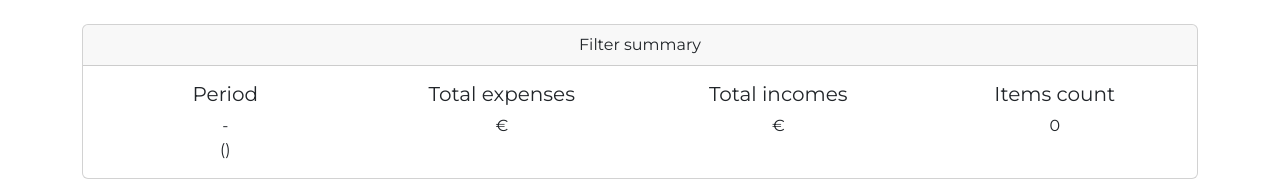
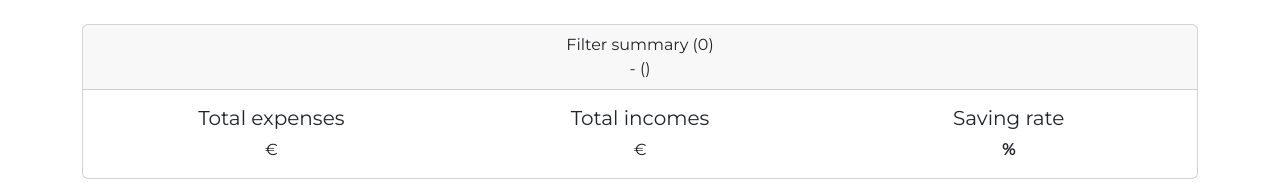
Before and after one commit to paolomarr/finanze-django, a Django app: page /movimenti/list in a window 1280 px wide. Shown: the part 136-323 px from the top of the page. Run offline with Django 3.2, Linux system fonts and the light colour scheme; the visitor is signed in with stand-in values (Sample User, id 1); data that the repository does not hold is empty; style sheets or scripts are compiled from the project's sources; some libraries are stand-ins or nearby versions.

Commit message:
#?, slight rework on movement list summary

```diff
--- a/app/finanze/movimenti/templates/movimenti/list.html
+++ b/app/finanze/movimenti/templates/movimenti/list.html
@@ -14,27 +14,22 @@
 	<div id="summary">
 		<div class="card text-center">
 			<div class="card-header">
-					{% translate "Filter summary" %}
+				{% translate "Filter summary" %} ({{summary.count}})<br/>
+				{{summary.datefrom | date:"SHORT_DATE_FORMAT"}} - {{summary.dateto | date:"SHORT_DATE_FORMAT"}} ({{summary.datefrom|timesince:summary.dateto}})
 			</div>
 			<div class="card-body">
 				<div class="row gy-3">
-						<div class="col-12 col-xl-3">
-							<h5 class="card-title">{% translate "Period" %}</h5>
-							<p class="card-text ">{{summary.datefrom | date:"SHORT_DATE_FORMAT"}} - {{summary.dateto | date:"SHORT_DATE_FORMAT"}}
-								<br/>
-							({{summary.datefrom|timesince:summary.dateto}})</p>
-						</div>
-						<div class="col-12 col-xl-3">
+					<div class="col-12 col-xl-4">
 						<h5 class="card-title">{% translate "Total expenses" %}</h5>
 						<p class="card-text currency">{{summary.expenses | floatformat:2 }}</p>
 					</div>
-						<div class="col-12 col-xl-3">
+					<div class="col-12 col-xl-4">
 						<h5 class="card-title">{% translate "Total incomes" %}</h5>
 						<p class="card-text currency">{{summary.incomes | floatformat:2 }}</p>
 					</div>
-						<div class="col-12 col-xl-3">
-							<h5 class="card-title">{% translate "Items count" %}</h5>
-							<p class="card-text">{{summary.count}}</p>
+					<div class="col-12 col-xl-4">
+						<h5 class="card-title">{% translate "Saving rate" %}</h5>
+						<p class="card-text fw-bold">{{summary.savingrate | floatformat:2 }} %</p>
 					</div>
 				</div>
 			</div>
--- a/app/finanze/movimenti/views.py
+++ b/app/finanze/movimenti/views.py
@@ -6,7 +6,7 @@
 from django.contrib.auth.decorators import login_required
 from django.contrib.auth.models import User
 from django.core.paginator import Paginator
-from django.db.models import Count, Max, Min, Q, Sum
+from django.db.models import Count, Max, Min, Q, Sum, FloatField
 from django.http import HttpResponseRedirect, JsonResponse
 from django.shortcuts import render as srender
 from django.urls import reverse
@@ -101,8 +101,8 @@
 def list(request):
     params = request.GET
     movement_list = _filterMovements(request.user, params.getlist('filter'))
-    qSumOut = Sum('abs_amount', filter=Q(category__direction=Category.OUTCOME))
-    qSumIn = Sum('abs_amount', filter=Q(category__direction=Category.INCOME))
+    qSumOut = Sum('abs_amount', filter=Q(category__direction=Category.OUTCOME), output_field=FloatField())
+    qSumIn = Sum('abs_amount', filter=Q(category__direction=Category.INCOME), output_field=FloatField())
     cats = Category.objects.all()
     subcats = Subcategory.objects.all()
     page = request.GET.get('page', 1)
@@ -113,7 +113,7 @@
                   'movimenti/list.html',
                   {'page_obj': page_obj,
                    'movements': movement_list,
-                   'summary': movement_list.aggregate(count=Count('id'), incomes=qSumIn, expenses=qSumOut, datefrom=Min('date'), dateto=Max('date')),
+                   'summary': movement_list.aggregate(count=Count('id'), incomes=qSumIn, expenses=qSumOut, savingrate=(qSumIn - qSumOut)/qSumIn * 100, datefrom=Min('date'), dateto=Max('date')),
                    'categories': cats, 'subcategories': subcats})
 
 
```
Lines whose indentation alone changed are shown as unchanged.
